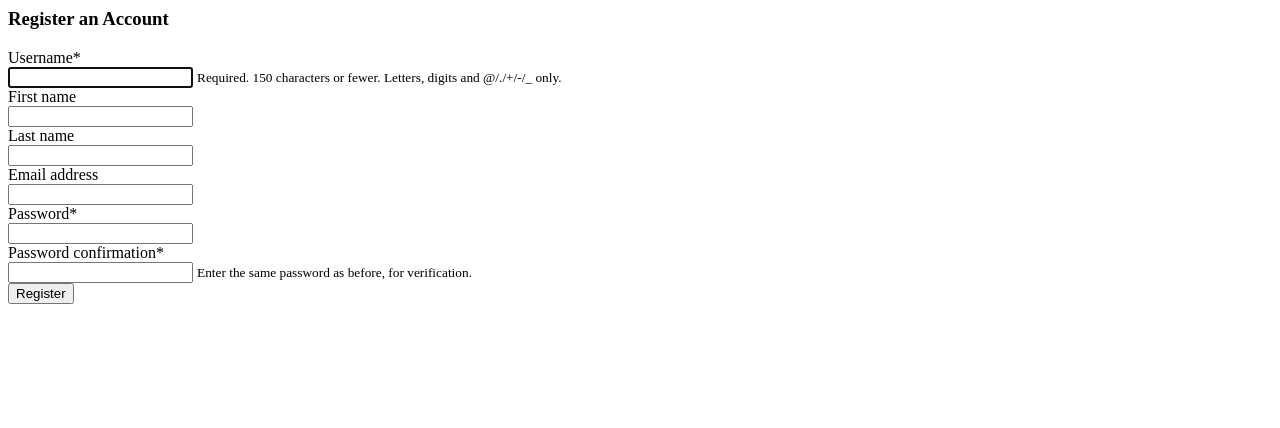
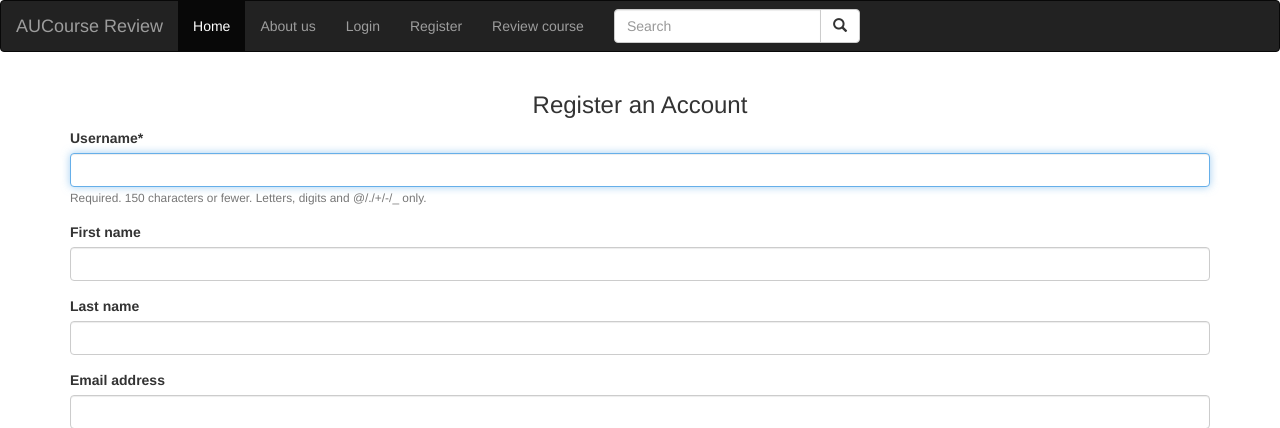
Before and after one commit to HanabiOno/AUCoursereview, a Django app: page /accounts/register/ in a window 1280 px wide. Shown: the top 428 px of the page. Run offline with Django 3.2, Linux system fonts and the light colour scheme; parts of the project's set-up code (start-up, migrations or seed data) failed here and were passed over; some libraries are stand-ins or nearby versions.

Commit message:
changed register and login html

```diff
--- a/mysite/accounts/templates/accounts/register.html
+++ b/mysite/accounts/templates/accounts/register.html
@@ -1,3 +1,50 @@
+<!DOCTYPE html>
+{% load static %}
+<html lang="en">
+<head>
+  <title>Login</title>
+  <meta charset="utf-8">
+  <meta name="viewport" content="width=device-width, initial-scale=1">
+  <link rel="stylesheet" href="https://maxcdn.bootstrapcdn.com/bootstrap/3.4.1/css/bootstrap.min.css">
+  <script src="https://ajax.googleapis.com/ajax/libs/jquery/3.5.1/jquery.min.js"></script>
+  <script src="https://maxcdn.bootstrapcdn.com/bootstrap/3.4.1/js/bootstrap.min.js"></script>
+</head>
+<style>
+  .bg-grey{
+  background-color: #f6f6f6;
+  padding: 60px 50px;
+  }
+</style>
+<body>
+    <nav class="navbar navbar-inverse">
+      <div class="container-fluid">
+        <div class="navbar-header">
+          <a class="navbar-brand" href="#">AUCourse Review</a>
+        </div>
+        <ul class="nav navbar-nav">
+          <li class="active"><a href="#">Home</a></li>
+          <li><a href="https://www.auc.nl/">About us</a></li>
+           {% if user.is_authenticated %}
+          <li><a href="{% url 'accounts:logout' %}">Logout</a></li>
+          {% else %}
+          <li><a href="{% url 'accounts:login' %}">Login</a></li>
+          <li><a href="{% url 'accounts:register' %}">Register</a></li>
+          {% endif %}
+          <li><a href="https://upload.wikimedia.org/wikipedia/commons/4/46/Error_Message_Example_vbs.png">Review course</a></li>
+        </ul>
+        <form class="navbar-form navbar-left" action="/action_page.php">
+          <div class="input-group">
+            <input type="text" class="form-control" placeholder="Search" name="search">
+            <div class="input-group-btn">
+              <button class="btn btn-default" type="submit">
+                <i class="glyphicon glyphicon-search"></i>
+              </button>
+            </div>
+          </div>
+        </form>
+      </div>
+    </nav>
+
 {% load crispy_forms_tags %}
 
 {% block content %}
@@ -16,3 +63,6 @@
 </div>
 
 {% endblock %}
+
+</body>
+</html>
```
Also changed, not shown: mysite/accounts/templates/accounts/login.html (+7 -2 lines).
